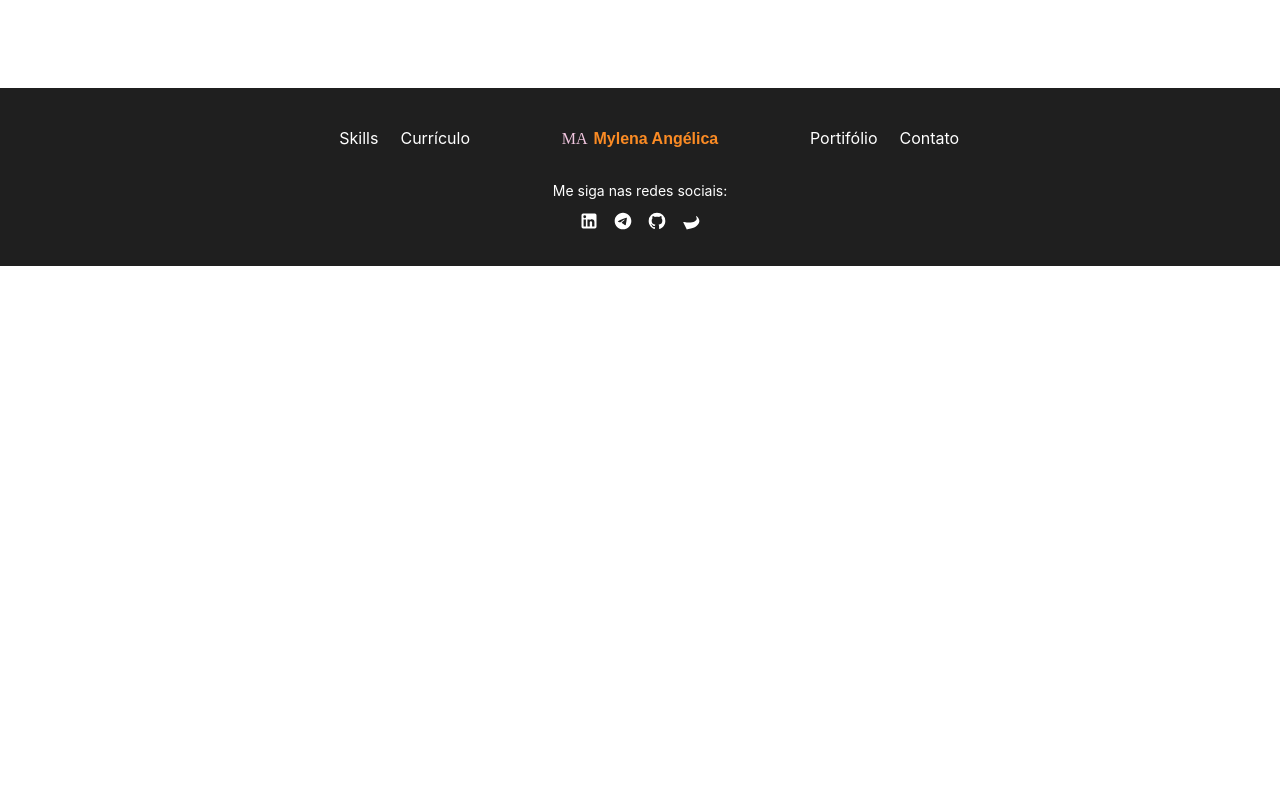
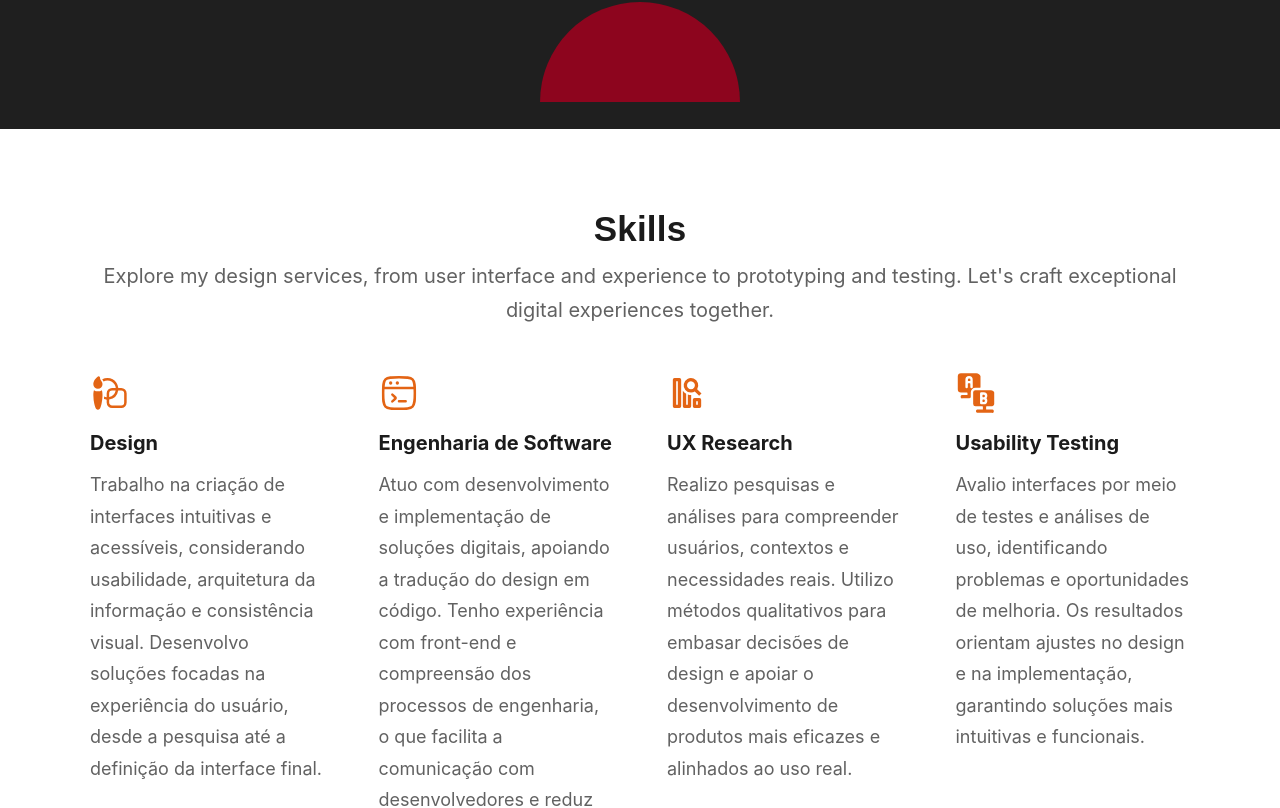
Before and after one commit to Mylena-angelica/my_portifolio, a React (Create React App) app in the folder portfolio/: page / in a window 1280 px wide. Shown: the part 1196-2004 px from the top of the page. Before the commit the page ends 1462 px from the top, so only its background shows below. Built offline with nearby package versions, Linux system fonts and the light colour scheme.

Commit message:
Ajustes sobre mim + skills

```diff
--- a/portfolio/src/App.js
+++ b/portfolio/src/App.js
@@ -3,6 +3,7 @@ import Header from "./components/Header";
 import Footer from "./components/Footer";
 import SobreMim from "./components/SobreMim";
 import Hero from "./components/Hero";
+import SkillsSection from "./components/SkillsSection";
 
 
 import Skills from "./pages/skills";
@@ -24,7 +25,7 @@ export default function App() {
       <Header />
       <Hero />
       <SobreMim />
-
+      <SkillsSection />
 
       <Routes>
         <Route path="/" element={<Home />} />
--- /dev/null
+++ b/portfolio/src/components/SkillsData.js
@@ -0,0 +1,33 @@
+import {
+  DesignIdeasIcon,
+  SoftwareLicenseIcon,
+  ResearchDataIcon,
+  ABTestingMonitorsIcon
+} from "./icons";
+
+export const SKILLS_DATA = [
+  {
+    title: "Design",
+    Icon: DesignIdeasIcon,
+    text:
+      "Trabalho na criação de interfaces intuitivas e acessíveis, considerando usabilidade, arquitetura da informação e consistência visual. Desenvolvo soluções focadas na experiência do usuário, desde a pesquisa até a definição da interface final."
+  },
+  {
+    title: "Engenharia de Software",
+    Icon: SoftwareLicenseIcon,
+    text:
+      "Atuo com desenvolvimento e implementação de soluções digitais, apoiando a tradução do design em código. Tenho experiência com front-end e compreensão dos processos de engenharia, o que facilita a comunicação com desenvolvedores e reduz retrabalho."
+  },
+  {
+    title: "UX Research",
+    Icon: ResearchDataIcon,
+    text:
+      "Realizo pesquisas e análises para compreender usuários, contextos e necessidades reais. Utilizo métodos qualitativos para embasar decisões de design e apoiar o desenvolvimento de produtos mais eficazes e alinhados ao uso real."
+  },
+  {
+    title: "Usability Testing",
+    Icon: ABTestingMonitorsIcon,
+    text:
+      "Avalio interfaces por meio de testes e análises de uso, identificando problemas e oportunidades de melhoria. Os resultados orientam ajustes no design e na implementação, garantindo soluções mais intuitivas e funcionais."
+  }
+];
--- /dev/null
+++ b/portfolio/src/components/SkillsSection.jsx
@@ -0,0 +1,30 @@
+import "../styles/skills.css";
+import { SKILLS_DATA } from "./SkillsData";
+
+export default function SkillsSection() {
+  return (
+    <section className="skills" id="skills" aria-label="Skills">
+      <div className="skills__inner">
+        <header className="skills__head">
+          <h2 className="skills__title">Skills</h2>
+          <p className="skills__subtitle">
+            Explore my design services, from user interface and experience to prototyping and testing.
+            Let&apos;s craft exceptional digital experiences together.
+          </p>
+        </header>
+
+        <div className="skills__grid">
+          {SKILLS_DATA.map(({ title, Icon, text }) => (
+            <article className="skills__card" key={title}>
+              <div className="skills__icon" aria-hidden="true">
+                <Icon />
+              </div>
+              <h3 className="skills__cardTitle">{title}</h3>
+              <p className="skills__text">{text}</p>
+            </article>
+          ))}
+        </div>
+      </div>
+    </section>
+  );
+}
--- a/portfolio/src/components/icons.jsx
+++ b/portfolio/src/components/icons.jsx
@@ -1,3 +1,5 @@
+
+// HEADER
 export function ThemeIcon() {
   return (
     <svg
@@ -39,6 +41,8 @@ export function LanguageIcon() {
   );
 }
 
+//FOOTER
+
 export function LinkedInIcon(props) {
   return (
     <svg xmlns="http://www.w3.org/2000/svg" viewBox="0 0 24 24" {...props}>
@@ -79,3 +83,76 @@ export function LattesIcon(props) {
     </svg>
   );
 }
+
+// SKILLS
+
+
+export function DesignIdeasIcon() {
+  return (
+    <svg xmlns="http://www.w3.org/2000/svg" width="1em" height="1em" viewBox="0 0 24 24">
+      <title>design-ideas-24-filled</title>
+      <path
+        fill="currentColor"
+        d="M5.575 2.074A.75.75 0 0 1 6 2.75c0 .83.312 1.308.703 1.89l.029.042c.332.494.768 1.141.768 2.068a2.75 2.75 0 1 1-5.5 0c0-.368 0-1.001.383-1.818c.375-.8 1.088-1.719 2.398-2.768a.75.75 0 0 1 .794-.09M4.75 11a4.23 4.23 0 0 0 2.365-.718c.261.734.385 1.71.385 2.973c0 1.712-.23 3.768-.605 5.41c-.186.816-.417 1.569-.692 2.134a3 3 0 0 1-.51.77c-.206.211-.523.436-.943.436s-.737-.225-.942-.436a3 3 0 0 1-.51-.77c-.276-.566-.507-1.318-.693-2.135A26 26 0 0 1 2 13.254c0-1.262.124-2.238.385-2.972A4.23 4.23 0 0 0 4.75 11m3.734 3.077a5 5 0 0 0 1.516.398V12.25A3.25 3.25 0 0 1 13.25 9h2.225a5 5 0 0 0-7.344-3.904a6.4 6.4 0 0 0-.548-.94l-.05-.074l-.179-.272A6.5 6.5 0 0 1 16.981 9h1.769A3.25 3.25 0 0 1 22 12.25v5.5A3.25 3.25 0 0 1 18.75 21h-5.5A3.25 3.25 0 0 1 10 17.75v-1.769a6.5 6.5 0 0 1-1.621-.335c.05-.53.086-1.058.105-1.569M18.75 10.5h-1.826a6.505 6.505 0 0 1-5.424 5.424v1.826c0 .966.784 1.75 1.75 1.75h5.5a1.75 1.75 0 0 0 1.75-1.75v-5.5a1.75 1.75 0 0 0-1.75-1.75m-7.25 3.9a5.01 5.01 0 0 0 3.9-3.9h-2.15a1.75 1.75 0 0 0-1.75 1.75z"
+      />
+    </svg>
+  );
+}
+
+export function SoftwareLicenseIcon() {
+  return (
+    <svg xmlns="http://www.w3.org/2000/svg" width="1em" height="1em" viewBox="0 0 24 24">
+      <title>software-license</title>
+      <g fill="none" stroke="currentColor">
+        <path
+          strokeWidth="1.5"
+          d="M2.5 12c0-4.478 0-6.718 1.391-8.109S7.521 2.5 12 2.5c4.478 0 6.718 0 8.109 1.391S21.5 7.521 21.5 12c0 4.478 0 6.718-1.391 8.109S16.479 21.5 12 21.5c-4.478 0-6.718 0-8.109-1.391S2.5 16.479 2.5 12Z"
+        />
+        <path strokeLinejoin="round" strokeWidth="1.5" d="M2.5 9h19" />
+        <path strokeLinecap="round" strokeLinejoin="round" strokeWidth="2" d="M7 6h.009M11 6h.009" />
+        <path strokeLinecap="round" strokeLinejoin="round" strokeWidth="1.5" d="m8 13l1.227 1.057c.515.445.773.667.773.943s-.258.498-.773.943L8 17m4 0h4" />
+      </g>
+    </svg>
+  );
+}
+
+export function ResearchDataIcon() {
+  return (
+    <svg xmlns="http://www.w3.org/2000/svg" width="1em" height="1em" viewBox="0 0 24 24">
+      <title>integrated-data-and-research-outline-24px</title>
+      <g fill="currentColor">
+        <path
+          fillRule="evenodd"
+          d="M8.5 4a1 1 0 0 0-1-1h-3a1 1 0 0 0-1 1v16a1 1 0 0 0 1 1h3a1 1 0 0 0 1-1zm-3 1v14h1V5z"
+          clipRule="evenodd"
+        />
+        <path d="M9.5 10.655V20a1 1 0 0 0 1 1h3a1 1 0 0 0 1-1v-6.751h-.125a5.9 5.9 0 0 1-1.875-.305V19h-1v-6.5a5.9 5.9 0 0 1-2-1.845" />
+        <path
+          fillRule="evenodd"
+          d="M14.375 11.75q.063 0 .125-.002a4.35 4.35 0 0 0 2.18-.654l2.613 2.613l1.414-1.414l-2.613-2.613a4.375 4.375 0 1 0-3.72 2.07m0-2A2.37 2.37 0 0 1 12.643 9a2.375 2.375 0 1 1 1.732.75M16.5 15a1 1 0 0 0-1 1v4a1 1 0 0 0 1 1h3a1 1 0 0 0 1-1v-4a1 1 0 0 0-1-1zm1 4v-2h1v2z"
+          clipRule="evenodd"
+        />
+      </g>
+    </svg>
+  );
+}
+
+export function ABTestingMonitorsIcon() {
+  return (
+    <svg xmlns="http://www.w3.org/2000/svg" width="1em" height="1em" viewBox="0 0 24 24">
+      <title>ab-testing-monitors-bold</title>
+      <path
+        fill="currentColor"
+        d="M7.87 3.25a.73.73 0 0 0-.73.75v.48a.25.25 0 0 0 .25.25h1a.25.25 0 0 0 .25-.25V4a.73.73 0 0 0-.77-.75"
+      />
+      <path
+        fill="currentColor"
+        d="M12.24.1H3A1.94 1.94 0 0 0 1.07 2v7.81A1.94 1.94 0 0 0 3 11.76h3.65a.25.25 0 0 1 .25.24v1a.25.25 0 0 1-.25.25H4a1 1 0 1 0 0 1.94h3.87a1 1 0 0 0 1-1v-2.43a2.83 2.83 0 0 1 2.8-2.92h2.78a.25.25 0 0 0 .25-.25V2C14.67.87 13.21.1 12.24.1m-2.18 8.26a.73.73 0 0 1-1.46 0V6.42a.25.25 0 0 0-.25-.25h-1a.25.25 0 0 0-.25.25v1.94a.73.73 0 0 1-1.46 0V4a2.19 2.19 0 0 1 4.38 0ZM16.62 13h-.48a.25.25 0 0 0-.25.25v1a.25.25 0 0 0 .25.25h.48a.73.73 0 0 0 0-1.46Zm0 2.89h-.48a.25.25 0 0 0-.25.25v1a.25.25 0 0 0 .25.25h.48a.73.73 0 0 0 0-1.46Z"
+      />
+      <path
+        fill="currentColor"
+        d="M18.07 20.27a.25.25 0 0 1 .25-.25h2.79c.81 0 1.82-.66 1.82-1.46v-6.8c0-.81-1.14-1.46-1.94-1.46h-9.35a1.36 1.36 0 0 0-1.34 1.46v6.8A1.46 1.46 0 0 0 11.76 20h4.12a.25.25 0 0 1 .25.25v1.44a.25.25 0 0 1-.25.25h-3.15a1 1 0 0 0 0 1.94h8.74a1 1 0 1 0 0-1.94h-3.15a.25.25 0 0 1-.25-.25Zm-1.45-1.47h-1.46a.73.73 0 0 1-.73-.73v-5.83a.73.73 0 0 1 .73-.73h1.46a2.19 2.19 0 0 1 2.18 2.19a2.17 2.17 0 0 1-.53 1.42a.06.06 0 0 0 0 .08a2.15 2.15 0 0 1 .53 1.42a2.19 2.19 0 0 1-2.18 2.18"
+      />
+    </svg>
+  );
+}
--- a/portfolio/src/styles/home.css
+++ b/portfolio/src/styles/home.css
@@ -83,7 +83,7 @@
 .hero__imgWrap {
   position: relative;
   z-index: 2;
-  width: min(500px, 80%);
+  width: min(590px, 100%);
   aspect-ratio: 1/1.2;
   border-radius: 18px;
   overflow: hidden;
@@ -100,6 +100,7 @@
 .about {
   background: #1f1f1f;
   color: #fff;
+  height: 500px;
 }
 
 .about__inner {
@@ -112,13 +113,13 @@
 
 .about__title {
   font-family: "Poppins", sans-serif;
-  font-size: 28px;
+  font-size: 35px;
   margin: 0 0 14px;
 }
 
 .about__text {
   font-family: "Inter", sans-serif;
-  font-size: 13px;
+  font-size: 20px;
   line-height: 1.7;
   color: rgba(255,255,255,0.8);
   max-width: 90ch;
@@ -142,20 +143,21 @@
 
 .stat__label {
   font-family: "Inter", sans-serif;
-  font-size: 13px;
+  font-size: 16px;
   color: rgba(255,255,255,0.9);
 }
 
 .about__dot {
-  width: 120px;
-  height: 120px;
-  background: #8d001b;
-  border-radius: 999px;
+  width: 200px;
+  height: 100px;
+  background: #9a031e;
+  border-radius: 120px 120px 0px 0px;
   position: absolute;
   left: 50%;
   transform: translateX(-50%);
-  bottom: -60px;
+  bottom: -67px;
   opacity: 0.9;
+
 }
 
 /* Responsivo */
@@ -166,7 +168,5 @@
   .hero__right {
     min-height: 260px;
   }
-  .hero__ux {
-    right: -10px;
-  }
+
 }
--- /dev/null
+++ b/portfolio/src/styles/skills.css
@@ -0,0 +1,95 @@
+.skills {
+  background: #ffffff;
+  padding: 80px 0 90px;
+}
+
+.skills__inner {
+  max-width: min(1100px, 92vw);
+  margin: 0 auto;
+}
+
+.skills__head {
+  text-align: center;
+  margin-bottom: 46px;
+}
+
+.skills__title {
+  font-family: "Poppins", sans-serif;
+  font-weight: 700;
+  font-size: 35px;
+  letter-spacing: 0.2px;
+  color: #1b1b1b;
+  margin: 0 0 10px;
+}
+
+.skills__subtitle {
+  font-family: "Inter", sans-serif;
+  font-size: 20px;
+  line-height: 1.7;
+  color: rgba(0, 0, 0, 0.62);
+  max-width: 1224px;
+  margin: 0 auto;
+}
+
+.skills__grid {
+  display: grid;
+  grid-template-columns: repeat(4, 1fr);
+  gap: 54px;
+  align-items: start;
+}
+
+.skills__card {
+  min-width: 0;
+}
+
+.skills__icon {
+  width: 40px;
+  height: 40px;
+  color: #e36414;
+  margin-bottom: 18px;
+}
+
+.skills__icon svg {
+  width: 40px;
+  height: 40px;
+  display: block;
+}
+
+.skills__cardTitle {
+  font-family: "Inter", sans-serif;
+  font-weight: 700;
+  font-size: 20px;
+  color: #1b1b1b;
+  margin: 0 0 14px;
+}
+
+.skills__text {
+  font-family: "Inter", sans-serif;
+  font-size: 18px;
+  line-height: 1.75;
+  color: rgba(0, 0, 0, 0.62);
+  margin: 0;
+}
+
+/* Responsivo */
+@media (max-width: 980px) {
+  .skills__grid {
+    grid-template-columns: repeat(2, 1fr);
+    gap: 40px;
+  }
+}
+
+@media (max-width: 520px) {
+  .skills {
+    padding: 64px 0 70px;
+  }
+
+  .skills__title {
+    font-size: 28px;
+  }
+
+  .skills__grid {
+    grid-template-columns: 1fr;
+    gap: 28px;
+  }
+}
```
